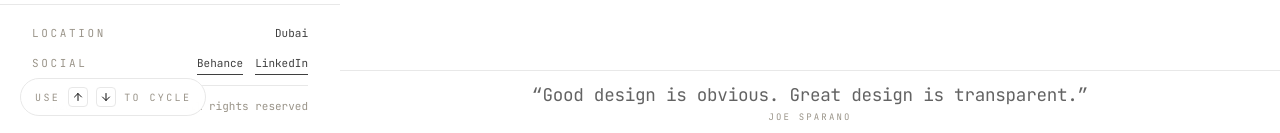
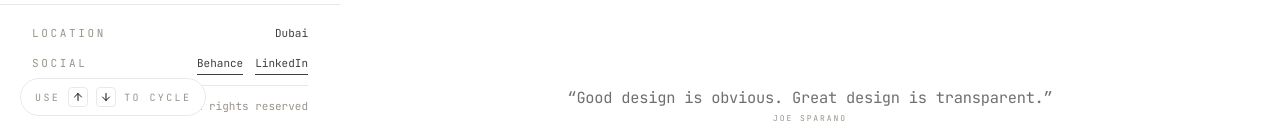
Before and after one commit to themorshedalam/themorshedportfolio, a Next.js app: page / in a window 1280 px wide. Shown: the part 664-797 px from the top of the page. Built offline with nearby package versions, Linux system fonts and the light colour scheme.

Commit message:
Remove grey line, closer quote, smaller text

```diff
--- a/src/components/portfolio/quotes-panel.tsx
+++ b/src/components/portfolio/quotes-panel.tsx
@@ -50,8 +50,8 @@ export function QuotesPanel({ active, intervalMs = 5000 }: Props) {
         </div>
       </div>
 
-      {/* Quote — smaller at bottom */}
-      <div className="border-t border-[var(--rule)] px-8 py-3 md:px-12">
+      {/* Quote — smaller, closer to video, no border line */}
+      <div className="px-8 pt-2 pb-3 md:px-12">
         <AnimatePresence mode="wait">
           <motion.div
             key={index}
@@ -61,10 +61,10 @@ export function QuotesPanel({ active, intervalMs = 5000 }: Props) {
             transition={{ duration: 0.5, ease: [0.16, 1, 0.3, 1] }}
             className="text-center"
           >
-            <p className="font-serif-display text-balance text-[clamp(0.85rem,1.4vw,1.1rem)] leading-[1.35] text-foreground/65">
+            <p className="font-serif-display text-balance text-[clamp(0.8rem,1.2vw,1rem)] leading-[1.3] text-foreground/60">
               &ldquo;{quote.text}&rdquo;
             </p>
-            <p className="font-mono-label mt-1 text-[9px] uppercase tracking-[0.24em] text-[var(--meta)]">
+            <p className="font-mono-label mt-1 text-[8px] uppercase tracking-[0.24em] text-[var(--meta)]">
               {quote.author}
             </p>
           </motion.div>
```
